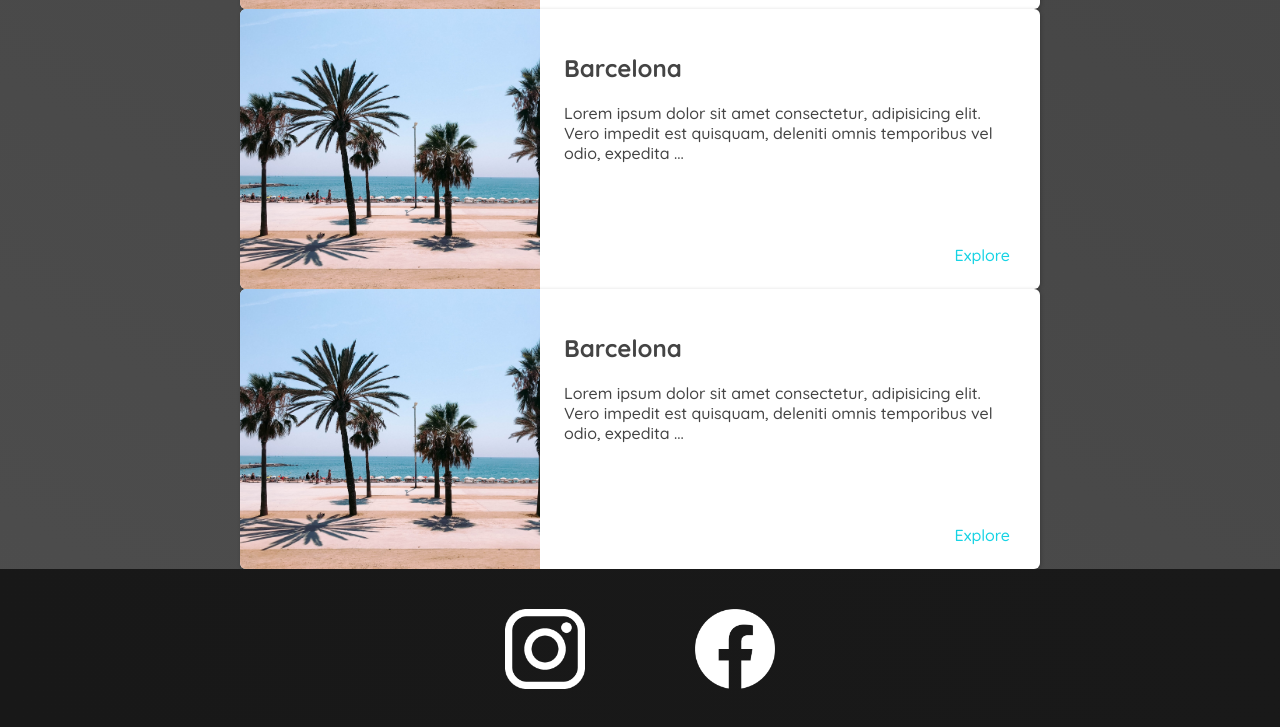
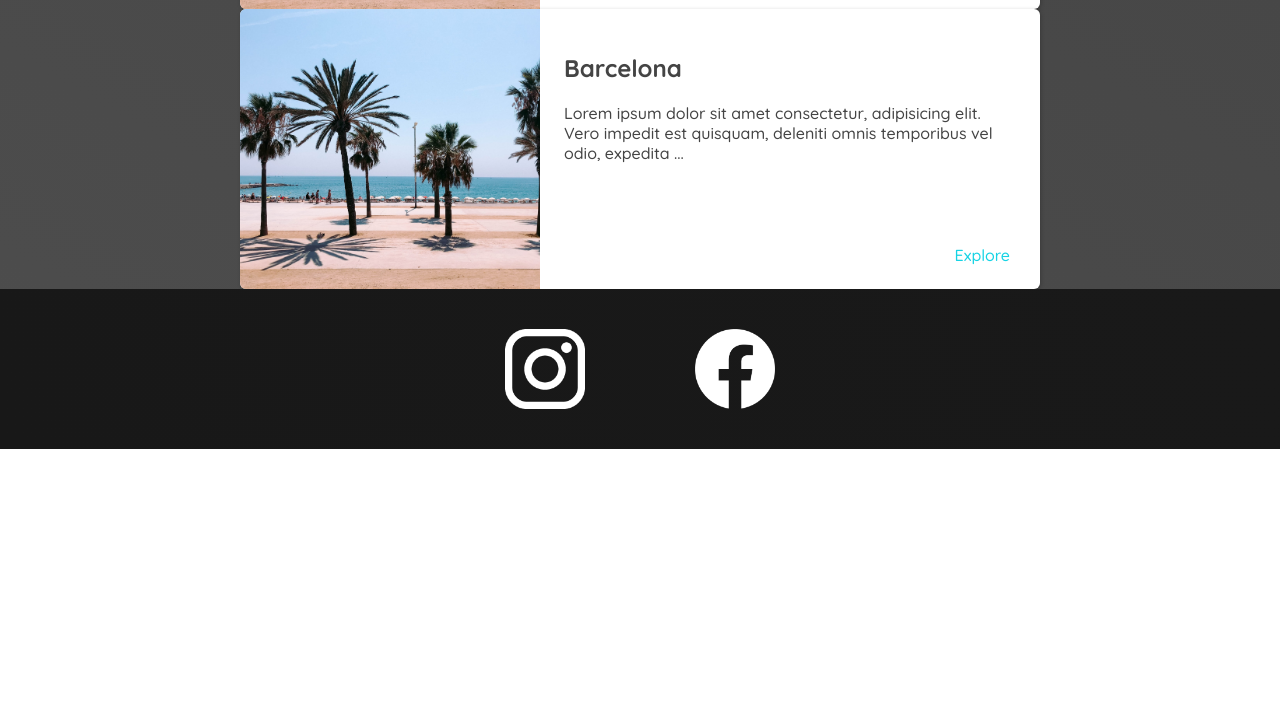
Before and after one commit to Chechnok/travel, a plain HTML site: page places.html in a window 1280 px wide. Shown: the part 2610-3337 px from the top of the page. After the commit the page ends 3059 px from the top, so only its background shows below. Drawn offline with Linux system fonts and the light colour scheme.

Commit message:
cards farmatted

```diff
--- a/places.html
+++ b/places.html
@@ -194,23 +194,6 @@
             </div>
           </div>
         </li>
-        <li>
-          <img src="/Images/Places/barcelona.jpg" alt="City of Barcelona" />
-          <div class="item-content">
-            <div>
-              <h2>Barcelona</h2>
-              <p>
-                Lorem ipsum dolor sit amet consectetur, adipisicing elit. Vero
-                impedit est quisquam, deleniti omnis temporibus vel odio,
-                expedita ...
-              </p>
-            </div>
-
-            <div class="actions">
-              <a href="https://en.wikipedia.org/wiki/Barcelona">Explore</a>
-            </div>
-          </div>
-        </li>
       </ul>
     </main>
     <footer>
```
Also changed, not shown: Styles/places.css (+0 -15 lines).
